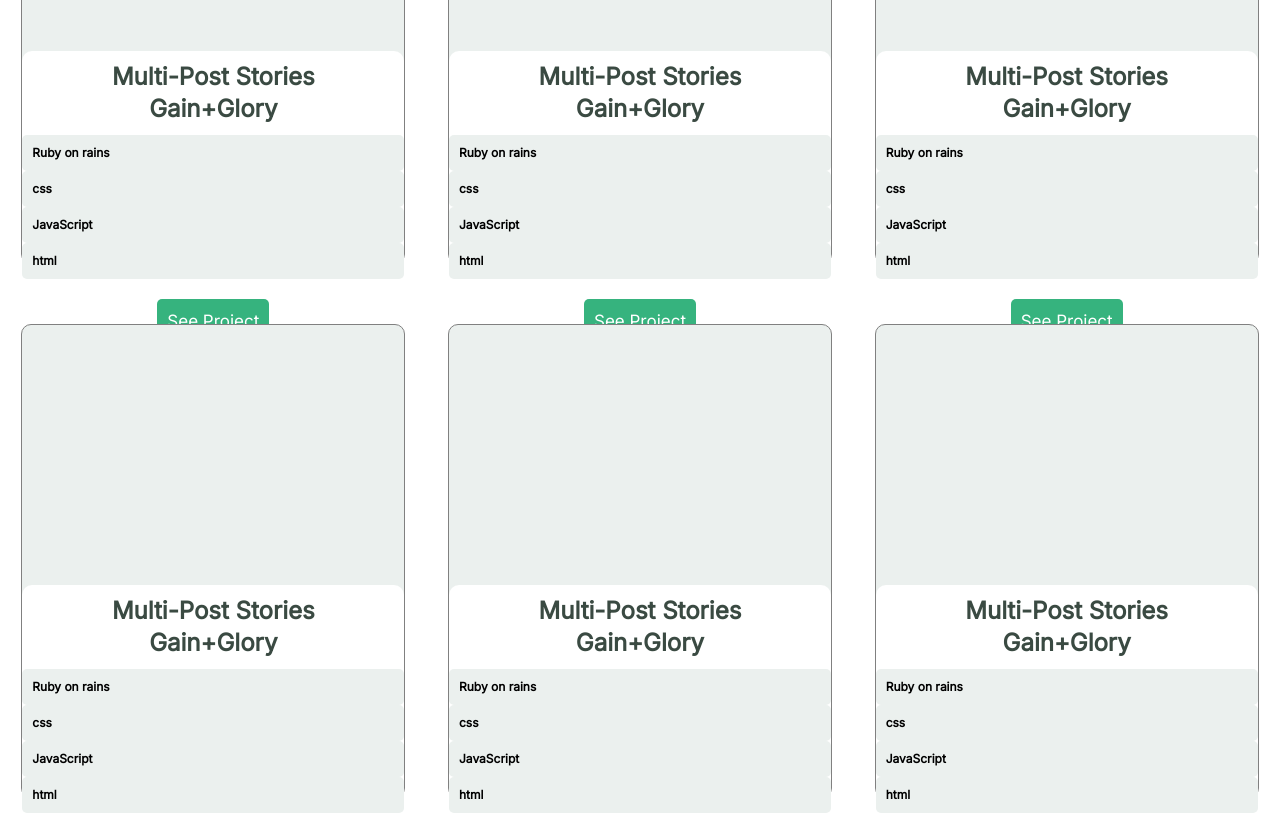
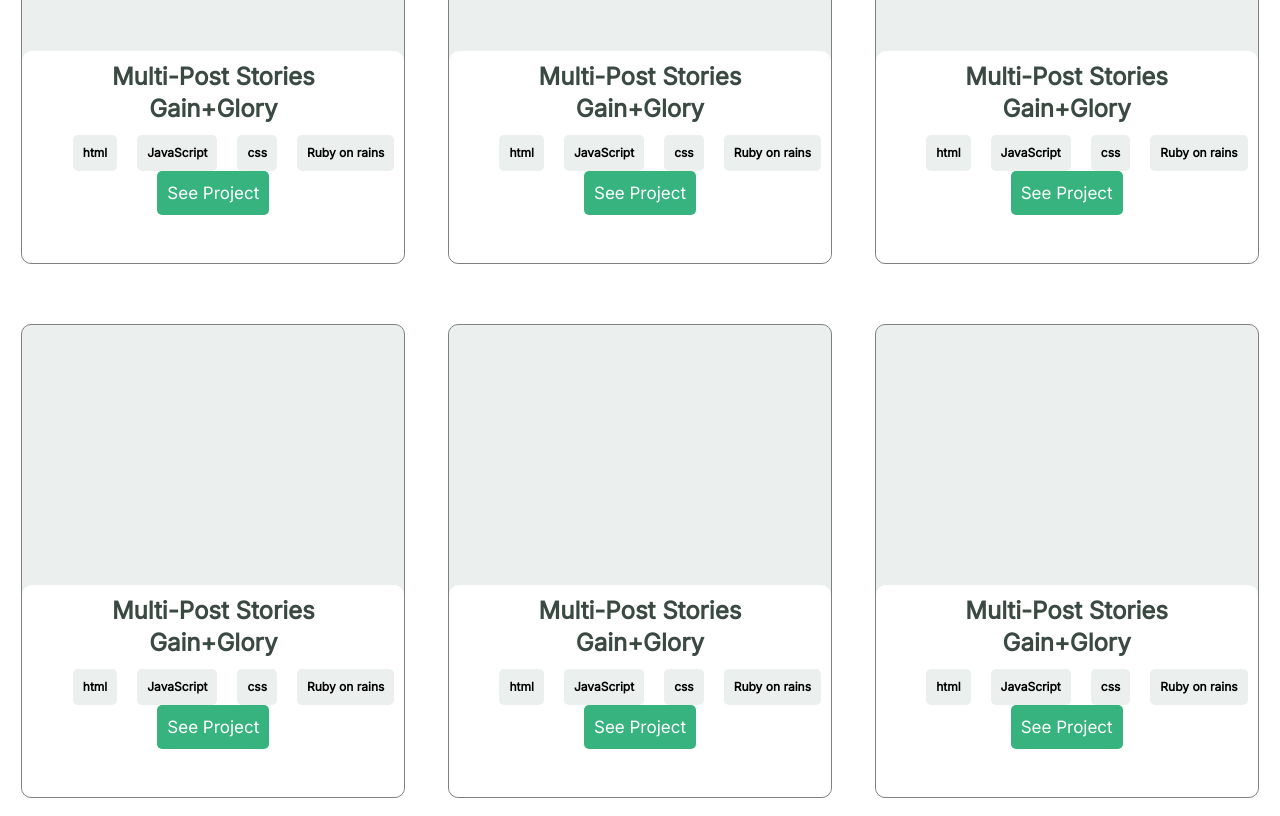
Before and after one commit to Alhajideen/Portfolio-setup, a website: page index.html in a window 1280 px wide. Shown: the part 1180-1996 px from the top of the page. Drawn offline with Linux system fonts and the light colour scheme.

Commit message:
Add floats

```diff
--- a/style.css
+++ b/style.css
@@ -249,6 +249,9 @@
   font-weight: 600;
   font-size: 12px;
   line-height: 16px;
+  flex: display;
+  float: right;
+  margin: auto 10px;
 }
 
 .my-work .work-text .project-btn {
@@ -256,6 +259,7 @@
   justify-content: center;
   align-items: center;
   margin-top: 20px;
+  clear: both;
 }
 
 .about-me .resume-btn button {
```
